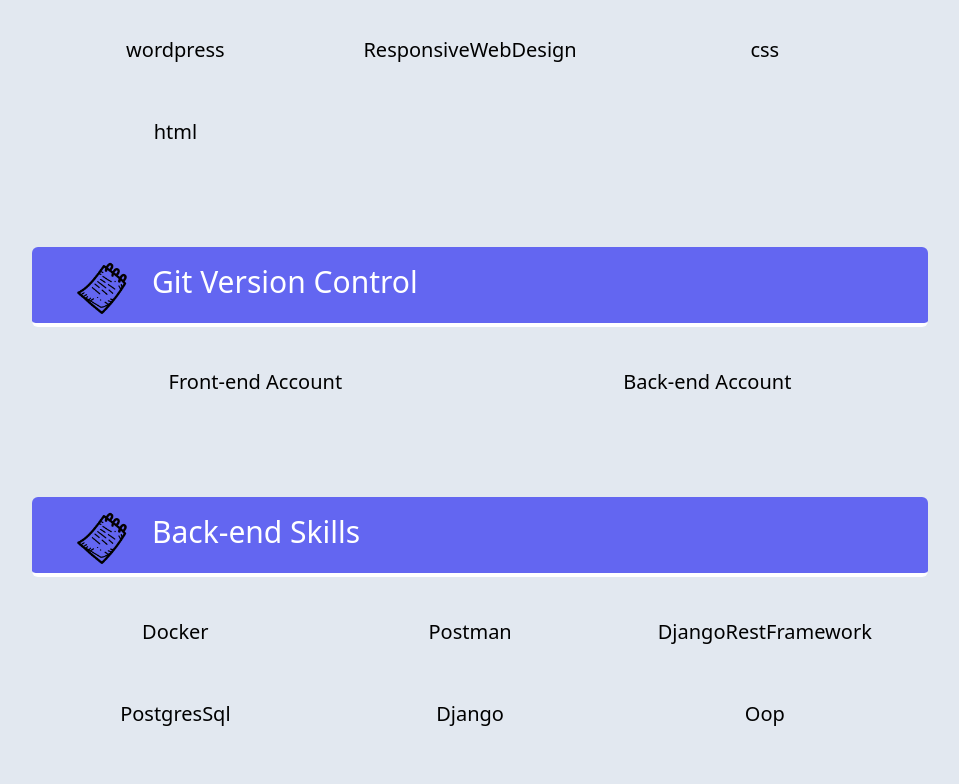
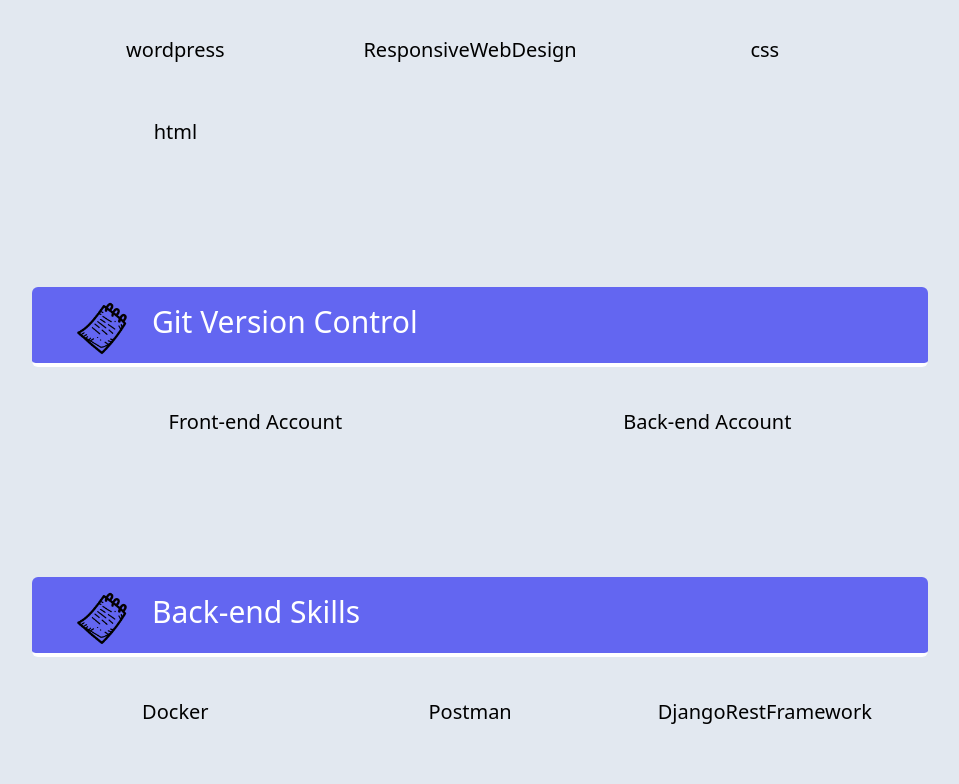
Before and after one commit to meytizn/nextjs_advance, a Next.js app: page / in a window 1280 px wide. Shown: the part 1026-1810 px from the top of the page, without its empty margins (160-1119 px from the left). Built offline with nearby package versions, Linux system fonts and the light colour scheme.

Commit message:
designing added

```diff
--- a/app/bio/projects.jsx
+++ b/app/bio/projects.jsx
@@ -5,7 +5,7 @@ export default function Projects() {
   return (
     <Fragment>
             <br/>
-      <div className='flex flex-col md:flex-row justify-between text-center w-[90%] md:w-[70%]  rounded-md  m-auto bg-white gap-y-10'>
+      <div className='flex flex-col md:flex-row justify-between text-center w-[90%] md:w-[70%]  rounded-md  m-auto bg-white gap-y-[100px]'>
 
 
     <div id='s1' className='flex flex-row w-[100%] justify-around text-center  '>
--- a/app/bio/skills.jsx
+++ b/app/bio/skills.jsx
@@ -50,7 +50,7 @@ vesion controler */}
 
 
 
-<div className='py-[30px]'></div>
+<div className='py-[50px]'></div>
 
 
 <div className="flex flex-row justify-center md:justify-start md:py-3 rounded-md gap-x-5 md:px-10  w-[90%] md:w-[70%] h-[80px] text-[30px] text-center m-auto border-b-4 border-white bg-indigo-500 py-3 ">
@@ -91,7 +91,7 @@ Back-end Projects */}
 
 
 
-<div className='py-[30px]'></div>
+<div className='py-[50px]'></div>
 
 
 <div className="flex flex-row justify-center md:justify-start md:py-3 rounded-md gap-x-5 md:px-10  w-[90%] md:w-[70%] h-[80px] text-[30px] text-center m-auto border-b-4 border-white bg-indigo-500 py-3 ">
```
